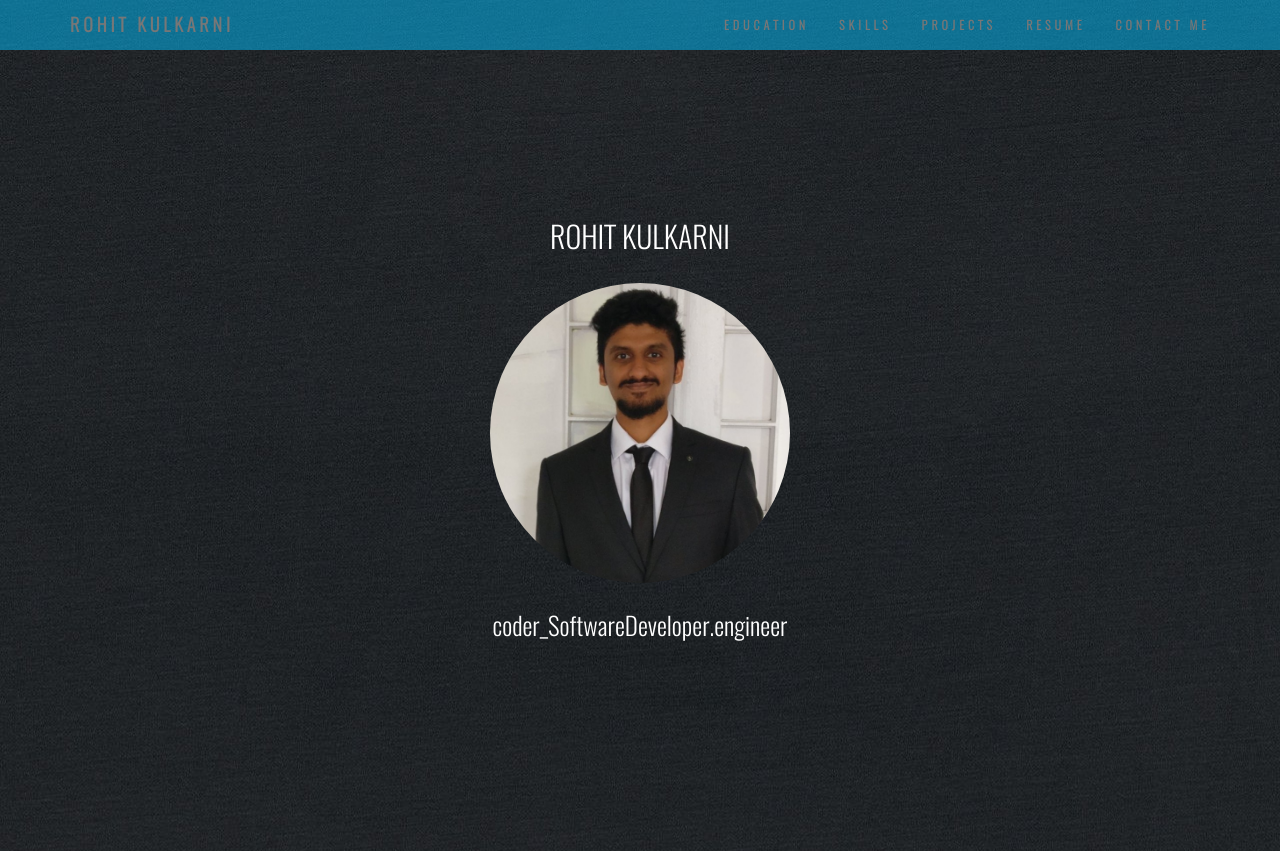
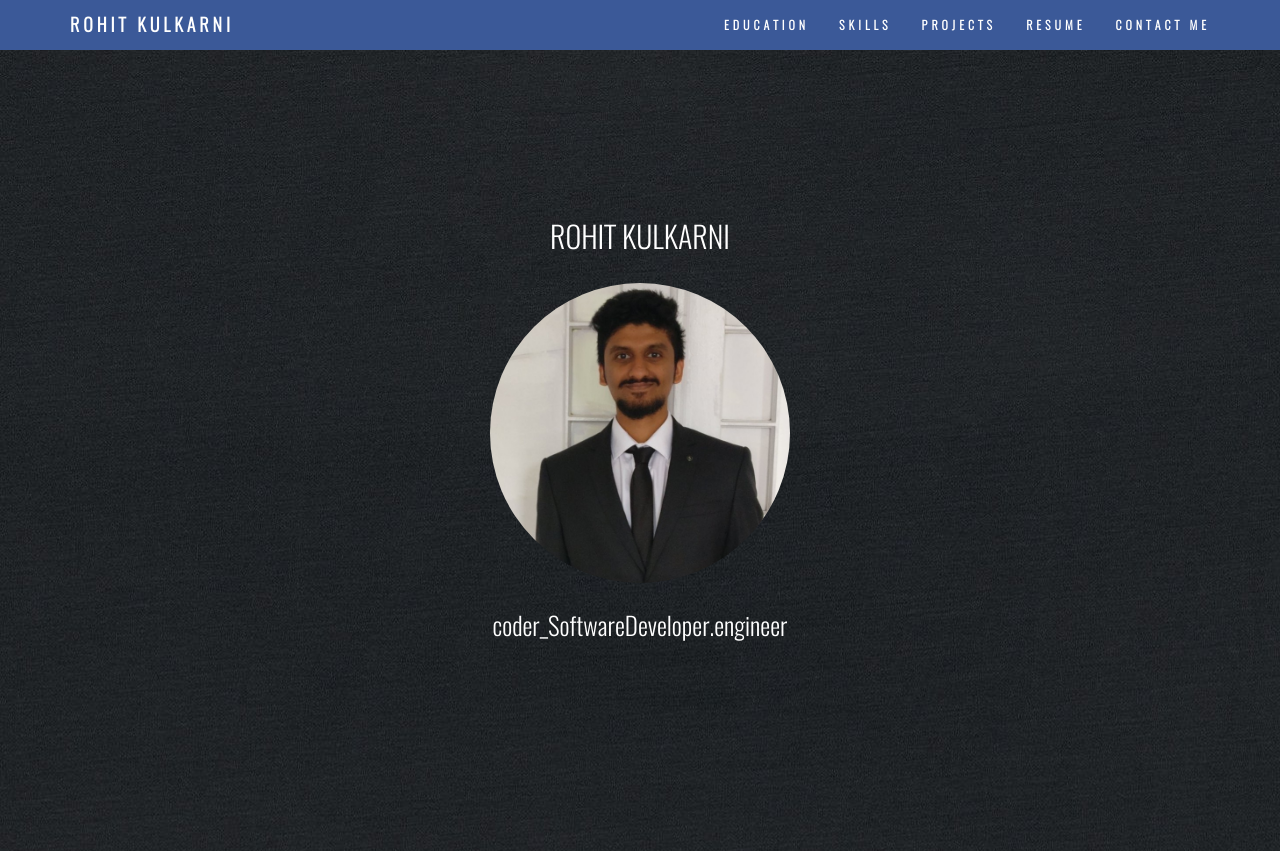
Before and after one commit to rohitk10/rohitk10.github.io, a Jekyll site: the page built from index.html, in a window 1280 px wide and 1400 px high. Shown: the top 851 px of the window. Built offline with Jekyll 4.4.1, drawn with Linux system fonts in a browser that asks for light colours; grey boxes are pictures that could not be loaded.

Commit message:
Update index.html

```diff
--- a/index.html
+++ b/index.html
@@ -43,42 +43,34 @@ layout: default
 </head>
 
 <style>
-
 @font-face{
    font-family:"Oswald-Light";
    src: url(Oswald-Light.ttf)
  }
-
  *
  {
  	font-family: Oswald-Light;
  }
-
  h2
  {
  	font-size: 40px;
  }
-
  h3
  {
  	font-size: 30px;
  }
-
  h4
  {
  	font-size: 25px;
  }
-
  h5
  {
  	font-size: 20px;
  }
-
  p
  {
  	font-size: 20px;
  }
-
 .jumbotron
 {
 	margin: 0px 0px 0px 0px;
@@ -87,134 +79,108 @@ layout: default
 	color: #ffffff;
 	padding: 200px 25px;
 }
-
 #main_photo
 {
     image-orientation: from-image;
 }
-
 #education
 {
 	height: 600px;
 }
-
 /*#education .row
 {
 	margin-top: 100px;
 }*/
-
 .school
 {
 	margin-top: 100px;
 }
-
-
-
 .matte_light
 {
 	/*background-color: #3f3f3f;*/
 	background-image: url(matte8.jpg);
 	/*color: white;*/
 }
-
 .matte_dark
 {
 	background-image: url(matte10.png);
 	color: white;
-
 }
-
 .matte7
 {
 	background-image: url(matte7.jpg);
 	color: white;
 }
-
 .container-fluid
 {
 	margin: 0px 0px 0px 0px;
 	padding: 0px 50px 50px 50px;
 }
-
 .bg-SaddleBrown
 {
 	margin: 0px 0px 0px 0px;
 	background-color: SaddleBrown;
 	color: white;
 }
-
 .bg-Khaki
 {
 	background-color: Khaki;
 }
-
 .bg-red
 {
 	background-color: #73192a;
 	color: white;
 }
-
 .bg-DarkKhaki
 {
 	background-color: DarkKhaki;
 }
-
 .bg-grey
 {
 	background-color: Gray;
 }
-
 .bg-LightGrey
 {
 	background-color: LightGrey;
 }
-
 .bg-DarkGrey
 {
 	background-color: DarkGrey;
 }
-
 .bg-DimGrey
 {
 	background-color: DimGrey;
 }
-
 .bg-SlateGrey
 {
 	background-color: SlateGrey;
 }
-
 .thumbnail
 {
     padding: 0 0 50px 0;
     border: none;
     border-radius: 0;
 }
-
 .thumbnail img
 {
     width: 100%;
     height: 100%;
     margin-bottom: 10px;
 }
-
 #projects div div div h3 a:hover
 {
 	text-decoration: none;
 	font-weight: bold;
 }
-
 p a:hover
 {
 	text-decoration: none;
 	font-weight: bold;
 }
-
 .navbar
 {
-	background: rgba(0,191,255,0.5);
+	background: rgb(59, 89, 152);
    border-color: transparent;
-
 	margin-bottom: 0px;
 	/*background-color: red;*/
 	/*z-index: 9999;*/
@@ -225,54 +191,51 @@ p a:hover
 	letter-spacing: 4px;
 	border-radius: 0px;
 }
-
 .navbar li a, .navbar .navbar-brand
 {
-	/*color: white;*/
+	color: white;
 	margin-bottom: 0px;
 	/*padding-bottom: 0px;*/
 }
-
 .navbar-nav li a:hover, .navbar-nav li.active a
 {
 	/*color: ;
 	background-color:*/
 }
-
 .navbar-default .navbar-toggle {
     border-color: transparent;
     color: #fff !important;
+}
+
+#myNavbar .nav li a
+{
+	color: white;
 }
 
 #photo_icon
 {
 	padding-top: 5px;
 }
-
 #contact_me
 {
 	background-color: rgb(50,50,50);
 	color: #ffffff;
 }
-
 #contact_me div div h3 a
 {
 	color: white;
 }
-
 #contact_me div div h3 a:hover
 {
 	text-decoration: none;
 	font-weight: bold;
 }
-
 footer .glyphicon
 {
 	font-size: 20px;
 	margin-bottom: 20px;
 	color: DarkSlateGray;
 }
-
 footer p a:hover
 {
 	text-decoration: none;
@@ -508,12 +471,8 @@ footer p a:hover
 					 LinkedIn, Facebook, GitHub, Email or simply leave a comment here!</h4>
 					 <p><span class = "glyphicon glyphicon-envelope"></span>rkulkar1@stevens.edu</p>
 			</div>
-
 			<div class = "col-sm-7">
 			<form action = "mailto:rkulkar1@stevens.edu" method = "post" enctype = "text/plain">
-
-
-
 				<div class = "row">
 					<div class = "col-sm-6 form-group">
 						<input class = "form-control" id = "name" name = "name" placeholder = "Name" type = "text" required>
@@ -610,10 +569,8 @@ $(document).ready(function(){
     if (this.hash !== ""){
       // Prevent default anchor click behavior
       event.preventDefault();
-
       // Store hash
       var hash = this.hash;
-
       // Using jQuery's animate() method to add smooth page scroll
       // The optional number (900) specifies the number of milliseconds it takes to scroll to the specified area
       $('html, body').animate({
```
